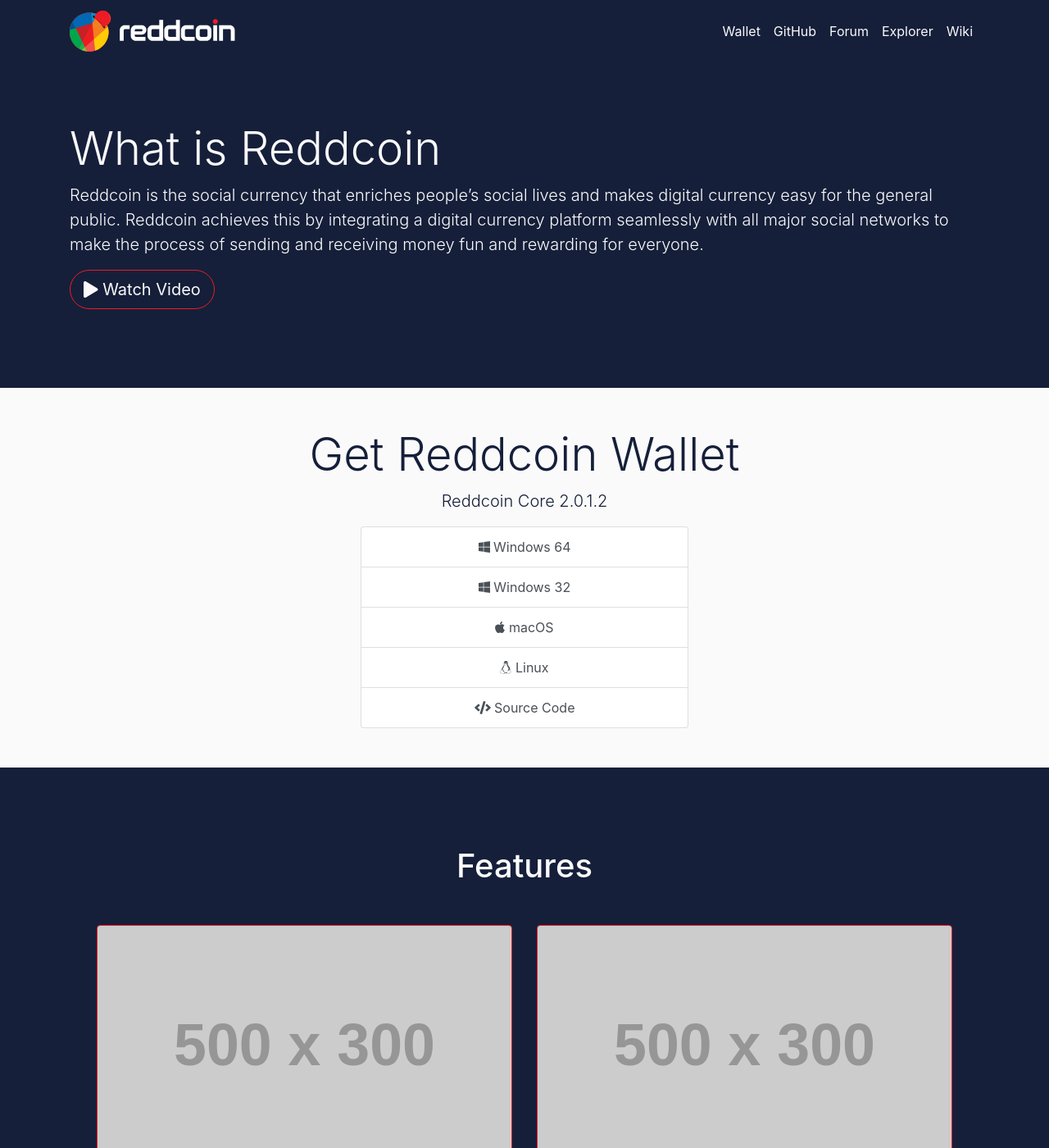
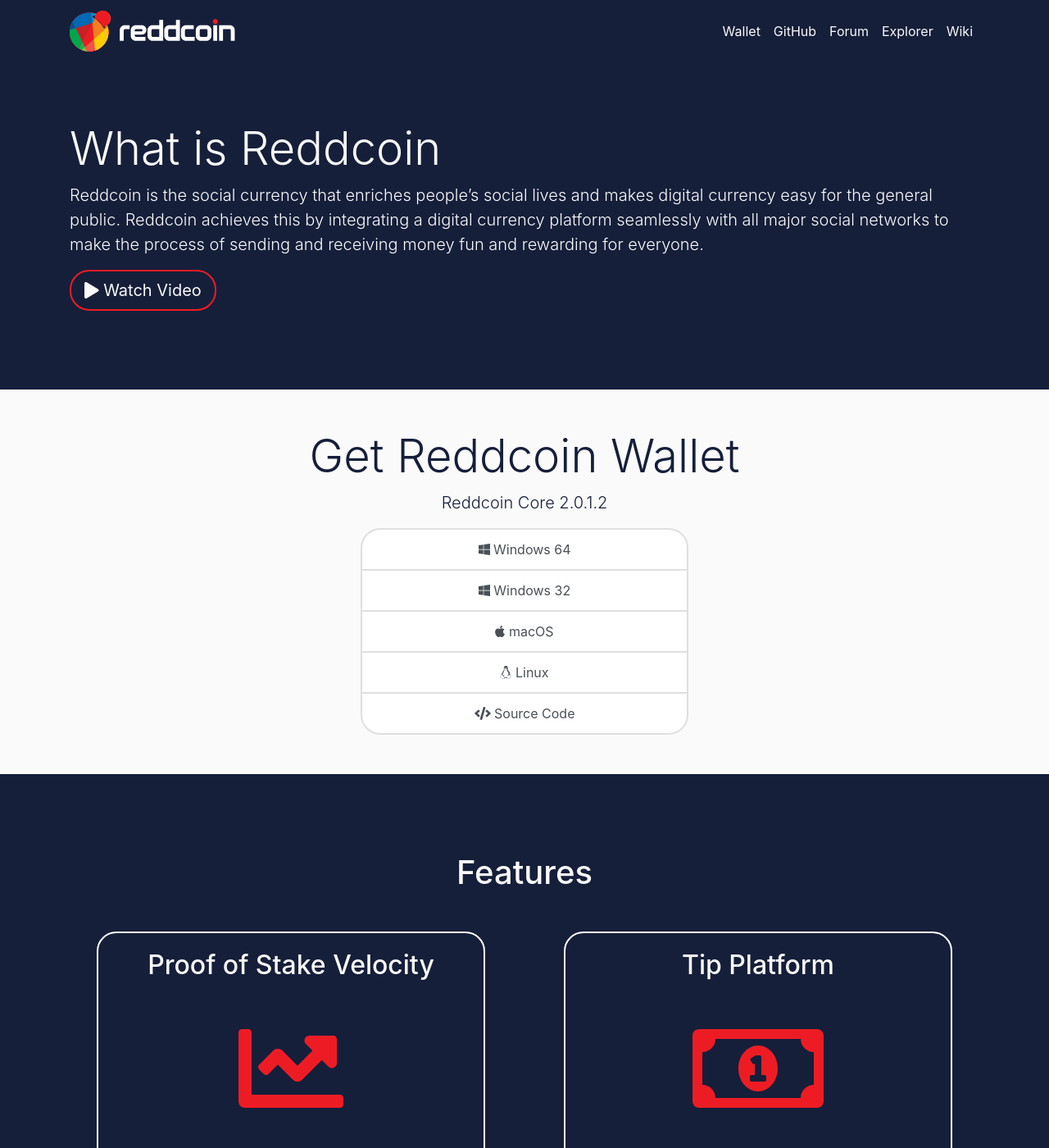
Before and after one commit to argentumproject/website, a Jekyll site: the page built from index.md, in a window 1280 px wide and 1400 px high. Shown: the whole window at 82% size. Built offline with Jekyll 4.4.1, drawn with Linux system fonts in a browser that asks for light colours; nearby versions of some CDN libraries.

Commit message:
Update features and icons

```diff
--- a/_includes/head.html
+++ b/_includes/head.html
@@ -4,6 +4,5 @@
   <meta name="viewport" content="width=device-width, initial-scale=1">
   {% seo %}
   <link rel="stylesheet" href="{{ "/assets/css/main.css" | relative_url }}">
-  <script defer src="https://use.fontawesome.com/releases/v5.0.6/js/all.js"></script>
   {% feed_meta %}
 </head>
--- a/_layouts/default.html
+++ b/_layouts/default.html
@@ -18,6 +18,7 @@
     <script src="https://code.jquery.com/jquery-3.2.1.slim.min.js" integrity="sha384-KJ3o2DKtIkvYIK3UENzmM7KCkRr/rE9/Qpg6aAZGJwFDMVNA/GpGFF93hXpG5KkN" crossorigin="anonymous"></script>
     <script src="https://cdnjs.cloudflare.com/ajax/libs/popper.js/1.12.9/umd/popper.min.js" integrity="sha384-ApNbgh9B+Y1QKtv3Rn7W3mgPxhU9K/ScQsAP7hUibX39j7fakFPskvXusvfa0b4Q" crossorigin="anonymous"></script>
     <script src="https://maxcdn.bootstrapcdn.com/bootstrap/4.0.0/js/bootstrap.min.js" integrity="sha384-JZR6Spejh4U02d8jOt6vLEHfe/JQGiRRSQQxSfFWpi1MquVdAyjUar5+76PVCmYl" crossorigin="anonymous"></script>
+    <script defer src="https://use.fontawesome.com/releases/v5.0.8/js/all.js"></script>
 
   </body>
 
--- a/_layouts/home.html
+++ b/_layouts/home.html
@@ -43,36 +43,44 @@ layout: default
     <h1 class="m-5 text-center text-light">Features</h1>
     <div class="card-deck text-light">
       <div class="card">
-        <img class="card-img-top" src="https://via.placeholder.com/500x300" alt="">
-        <div class="card-body">
-          <h5 class="card-title text-center">Proof of Stake Velocity</h5>
-          <p class="card-text">Reddcoin Proof of Stake Velocity is an innovative algorithm that encourages both ownership (Stake) and activity (Velocity). PoSV solves issues in traditional PoW & PoS algorithms and eliminate wasteful consumption of electricity for mining.</p>
+        <div class="card-body text-center pl-5 pr-5">
+          <h2 class="card-title text-center">Proof of Stake Velocity</h2>
+          <div class="card-icon text-center">
+            <i class="fas fa-chart-line"></i>
+          </div>
+          <p class="card-text text-center">Reddcoin Proof of Stake Velocity is an innovative algorithm that encourages both ownership (Stake) and activity (Velocity). PoSV solves issues in traditional PoW & PoS algorithms and eliminate wasteful consumption of electricity for mining.</p>
           <a href="https://reddcoin.com/papers/PoSV_FAQ.pdf" target="_blank"><button type="button" class="btn btn-outline-primary">Learn more</button>
         </div></a>
       </div>
       <div class="card">
-        <img class="card-img-top" src="https://via.placeholder.com/500x300" alt="">
-        <div class="card-body">
-          <h5 class="card-title text-center">Tip Platform</h5>
-          <p class="card-text">Reddcoin decentralized Tip Platform allows people to seamlessly send & receive digital currency on Social Networks to anyone in the world & to support content creators through micro-donations.</p>
+        <div class="card-body text-center pl-5 pr-5">
+          <h2 class="card-title text-center">Tip Platform</h2>
+          <div class="card-icon text-center">
+            <i class="far fa-money-bill-alt"></i>
+          </div>
+          <p class="card-text text-center">Reddcoin decentralized Tip Platform allows people to seamlessly send & receive digital currency on Social Networks to anyone in the world & to support content creators through micro-donations.</p>
           <button type="button" class="btn btn-outline-primary">Learn more</button>
         </div>
       </div>
     </div>
     <div class="card-deck text-light mt-4">
       <div class="card">
-        <img class="card-img-top" src="https://via.placeholder.com/500x300" alt="">
-        <div class="card-body">
-          <h5 class="card-title text-center">Redd-ID</h5>
-          <p class="card-text">Reddcoin Redd-ID is a unique service provided at the blockchain level which allows a user to associate a username with rich information including public keys and social network identities..</p>
+        <div class="card-body text-center pl-5 pr-5">
+          <h2 class="card-title text-center">Redd-ID</h2>
+          <div class="card-icon text-center">
+            <i class="far fa-id-card"></i>
+          </div>
+          <p class="card-text text-center">Reddcoin Redd-ID is a unique service provided at the blockchain level which allows a user to associate a username with rich information including public keys and social network identities..</p>
           <button type="button" class="btn btn-outline-primary">Learn more</button>
         </div>
       </div>
       <div class="card">
-        <img class="card-img-top" src="https://via.placeholder.com/500x300" alt="">
-        <div class="card-body">
-          <h5 class="card-title text-center">ReddWallet</h5>
-          <p class="card-text">Reddcoin ReddWallet is a State-of-the-art wallet that provides various social features to increase engagement among users which improves security of the decentralized network.</p>
+        <div class="card-body text-center pl-5 pr-5">
+          <h2 class="card-title text-center ">ReddWallet</h2>
+          <div class="card-icon text-center">
+            <i class="fas fa-leaf"></i>
+          </div>
+          <p class="card-text text-center">Reddcoin ReddWallet is a State-of-the-art wallet that provides various social features to increase engagement among users which improves security of the decentralized network.</p>
           <button type="button" class="btn btn-outline-primary">Learn more</button>
         </div>
       </div>
--- a/_sass/_variables.scss
+++ b/_sass/_variables.scss
@@ -11,6 +11,11 @@ $modal-content-bg: #000;
 $btn-border-radius: 1.5rem;
 $btn-border-radius-sm: 1.5rem;
 $btn-border-radius-lg: 1.5rem;
-$card-border-color: #ED1C24;
+$card-border-color: #FFF;
 $card-bg: transparent;
 $light: #FAFAFA;
+$btn-padding-y: .5rem;
+$btn-padding-x: 3rem;
+$border-width: 2px;
+$border-radius: 1.5rem;
+$card-deck-margin: 3rem;
--- a/assets/css/main.scss
+++ b/assets/css/main.scss
@@ -46,6 +46,11 @@
   }
 }
 
+.card-icon {
+  font-size: 8rem;
+  color: $primary;
+}
+
 footer {
   a {
     color: #FAFAFA;
```
